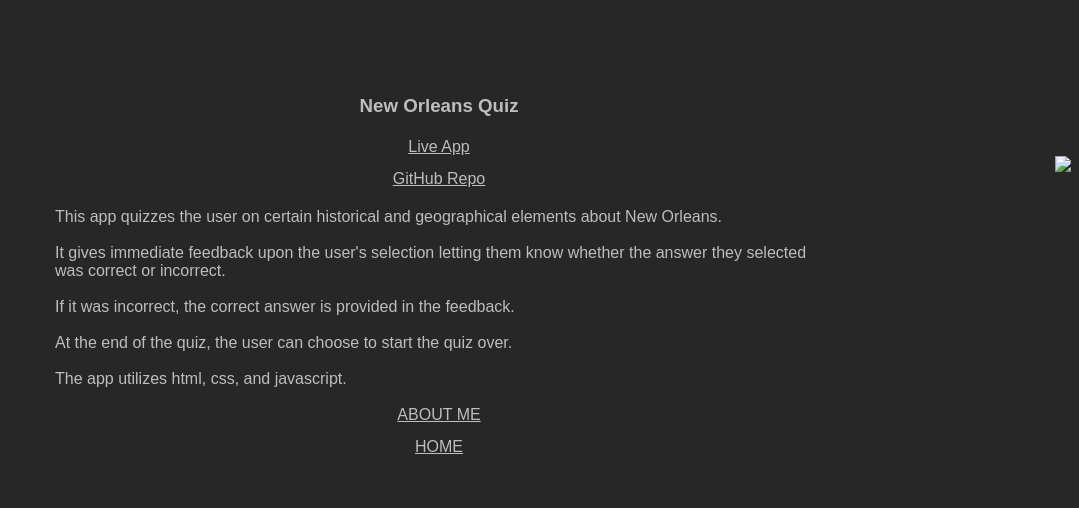
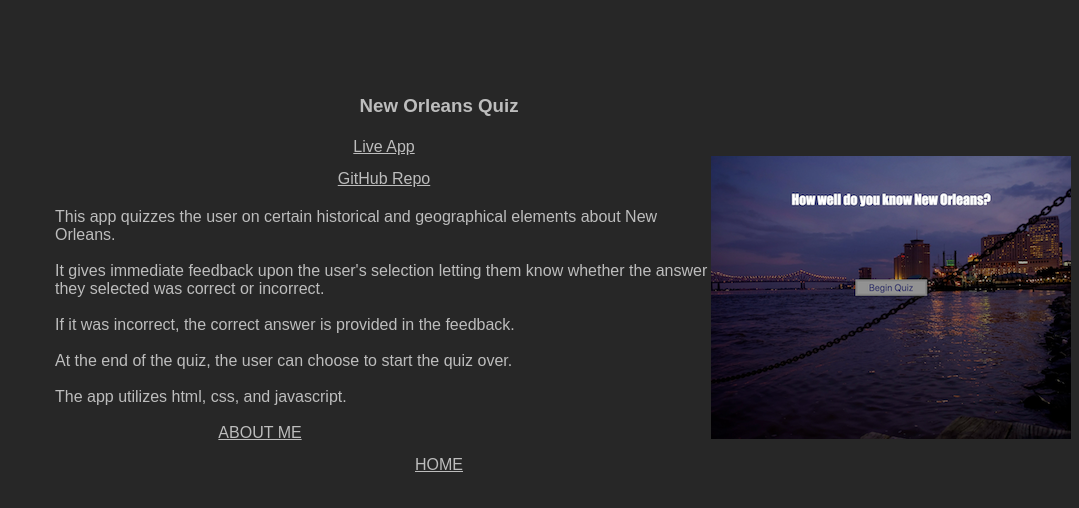
Before and after one commit to fullstacknewbie/NOLAquiz2, a plain HTML site: page mywork.html in a window 1280 px wide. Shown: the whole page, without its empty margins (201-1280 px from the left). Drawn offline with Linux system fonts and the light colour scheme.

Commit message:
Update mywork.html

```diff
--- a/mywork.html
+++ b/mywork.html
@@ -11,7 +11,7 @@
         <main>
             <h3>New Orleans Quiz</h3>
             <div>
-                <img src="images/screenshot1.png">
+                <img src="screenshot1.png">
                 <ul id="mywork">
                     <li>
                     <a href="https://jaredlusher.github.io/NOLAquiz2/" target="_blank">Live App</a>
```
